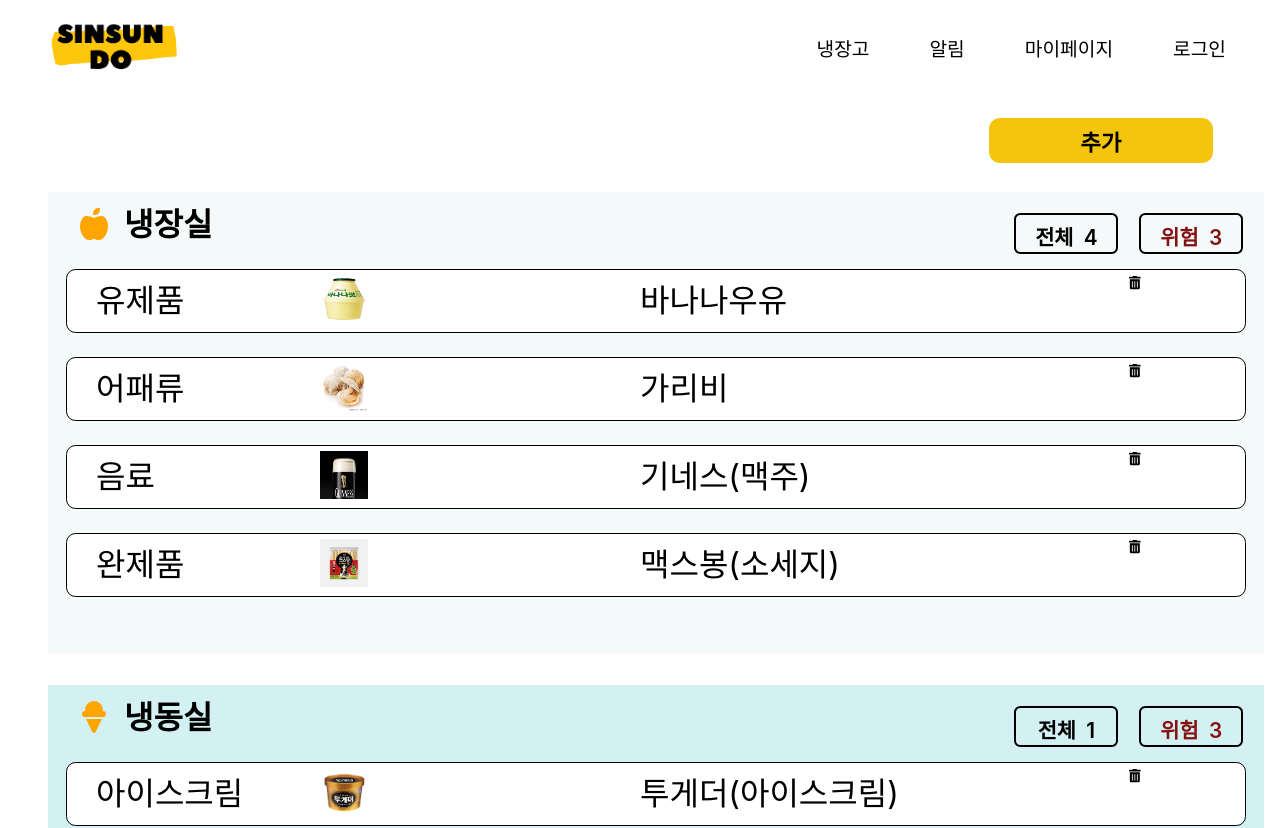
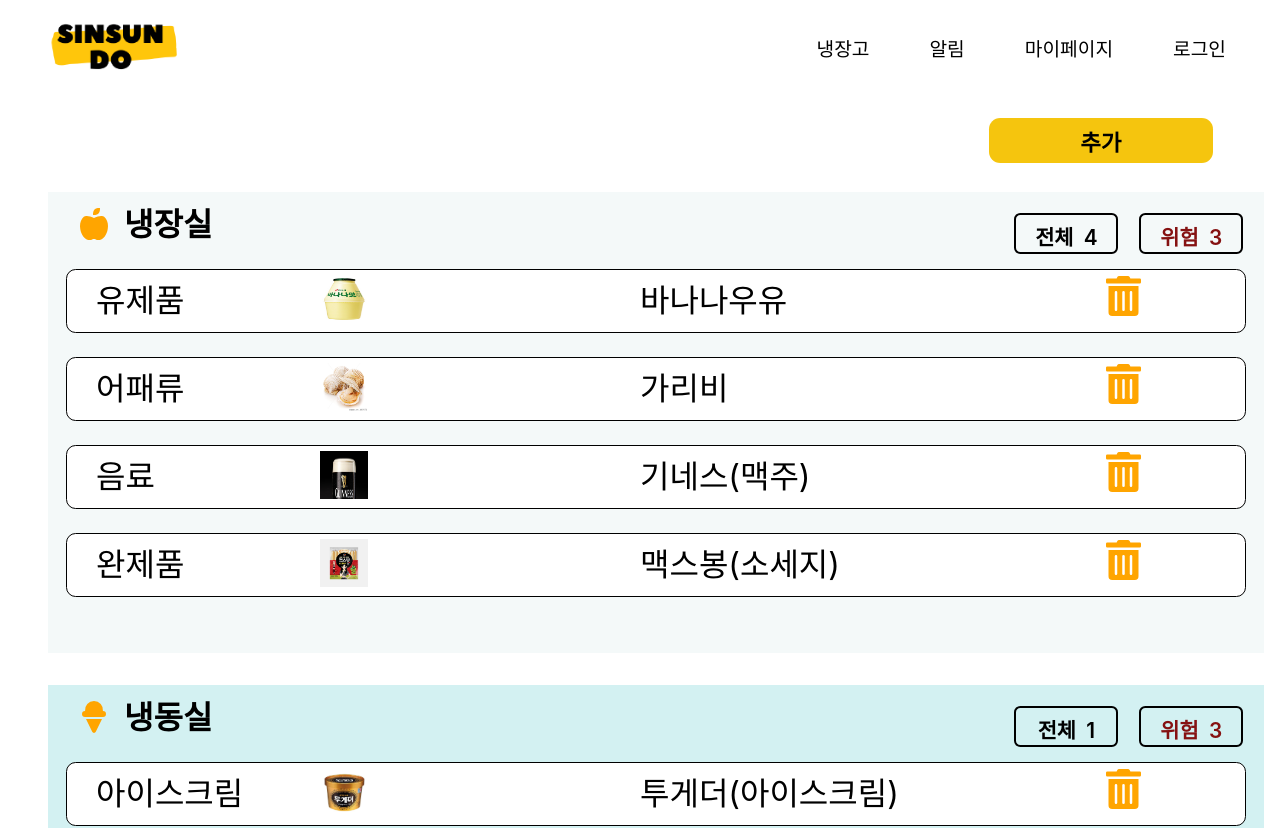
Before and after one commit to codestates/SinSunDo, a React (Create React App) app in the folder client/: page / in a window 1280 px wide. Shown: the top 828 px of the page. Built offline with nearby package versions, Linux system fonts and the light colour scheme.

Commit message:
add refrigeratorPage Feature implementation

```diff
--- a/client/src/App.css
+++ b/client/src/App.css
@@ -31,3 +31,9 @@
   font-size: 2em;
   color: orange;
 }
+
+.delete {
+  font-size: 3em;
+  color: orange;
+  background-color: white;
+}
--- a/client/src/page/logInPage.module.css
+++ b/client/src/page/logInPage.module.css
@@ -47,7 +47,7 @@
 
 button:hover {
   cursor: pointer;
-  background-color: rgb(194, 168, 66);
+  /* background-color: rgb(194, 168, 66); */
 }
 
 .membership {
--- a/client/src/page/membershipPage.module.css
+++ b/client/src/page/membershipPage.module.css
@@ -66,5 +66,5 @@
 
 button:hover {
   cursor: pointer;
-  background-color: rgb(194, 168, 66);
+  /* background-color: rgb(194, 168, 66); */
 }
--- a/client/src/page/productUpload.module.css
+++ b/client/src/page/productUpload.module.css
@@ -123,5 +123,5 @@
 
 button:hover {
   cursor: pointer;
-  background-color: rgb(194, 168, 66);
+  /* background-color: rgb(194, 168, 66); */
 }
```
Also changed, not shown: client/src/app.jsx (+9 -7 lines), 1 other file (tests, documents, lock files or other folders).
